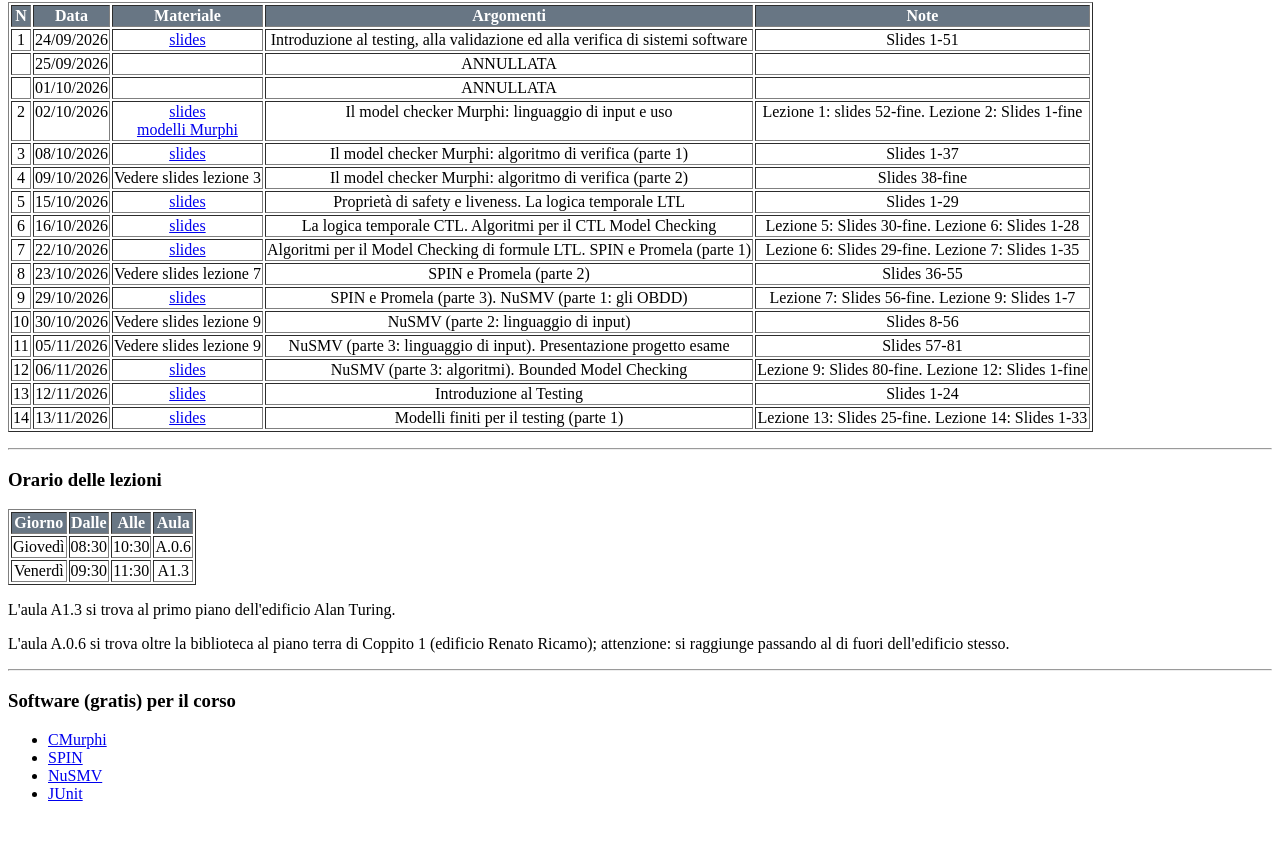
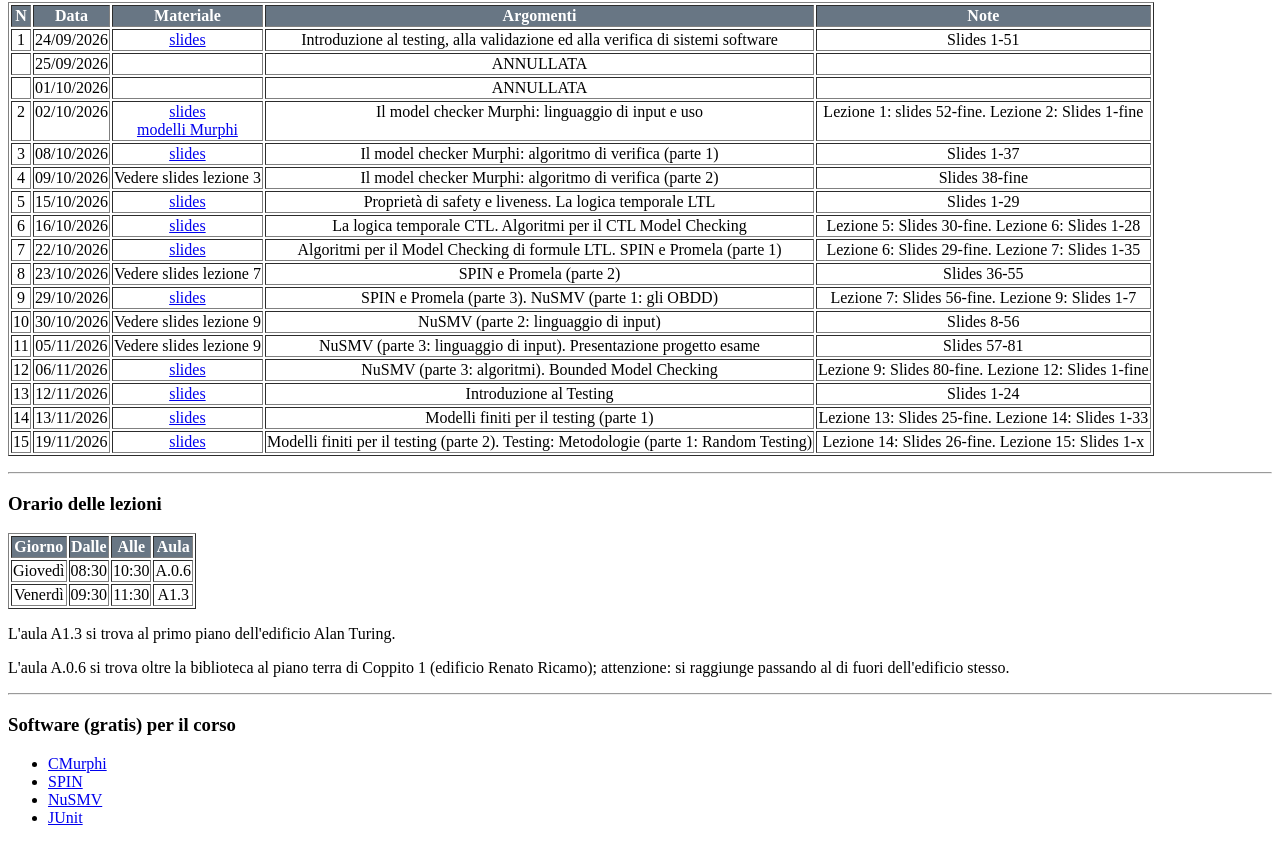
Before and after one commit to igormelatti/igormelatti.github.io, a plain HTML site: page sw_test_val/20262027/index.html in a window 1280 px wide. Shown: the part 1859-2702 px from the top of the page. Before the commit the page ends 2678 px from the top, so only its background shows below. Drawn offline with Linux system fonts and the light colour scheme.

Commit message:
pre lezione 15

```diff
--- a/sw_test_val/20262027/index.html
+++ b/sw_test_val/20262027/index.html
@@ -314,13 +314,13 @@
 	<td align="center" valign="top">Modelli finiti per il testing (parte 1)</td>
 	<td align="center" valign="top">Lezione 13: Slides 25-fine. Lezione 14: Slides 1-33</td>
       </tr>
-      <!-- <tr> -->
-      <!-- 	<td align="center" valign="top">14</td> -->
-      <!-- 	<td align="center" valign="top">21/11/2026</td> -->
-      <!-- 	<td align="center" valign="top"><a href="lezioni/11_testing_methods.pdf">slides</a><br/><a href="lezioni/11_testing_methods_ex.tgz">examples</a></td> -->
-      <!-- 	<td align="center" valign="top">Modelli finiti per il testing (parte 2). Testing: Metodologie (parte 1: Random Testing)<\!-- Testing: Metodologie (parte 2: Catalog-Based Testing e ciclo completo del Black Box Testing) -\-></td> -->
-      <!-- 	<td align="center" valign="top">Lezione 13: Slides 40-fine. Lezione 14: Slides 1-25</td> -->
-      <!-- </tr> -->
+      <tr>
+	<td align="center" valign="top">15</td>
+	<td align="center" valign="top">19/11/2026</td>
+	<td align="center" valign="top"><a href="lezioni/11_testing_methods.pdf">slides</a><!-- <br/><a href="lezioni/11_testing_methods_ex.tgz">examples</a> --></td>
+	<td align="center" valign="top">Modelli finiti per il testing (parte 2). Testing: Metodologie (parte 1: Random Testing)<!-- Testing: Metodologie (parte 2: Catalog-Based Testing e ciclo completo del Black Box Testing) --></td>
+	<td align="center" valign="top">Lezione 14: Slides 26-fine. Lezione 15: Slides 1-x</td>
+      </tr>
       <!-- <tr> -->
       <!-- 	<td align="center" valign="top">15</td> -->
       <!-- 	<td align="center" valign="top">27/11/2026</td> -->
```
Also changed, not shown: 1 other file.
